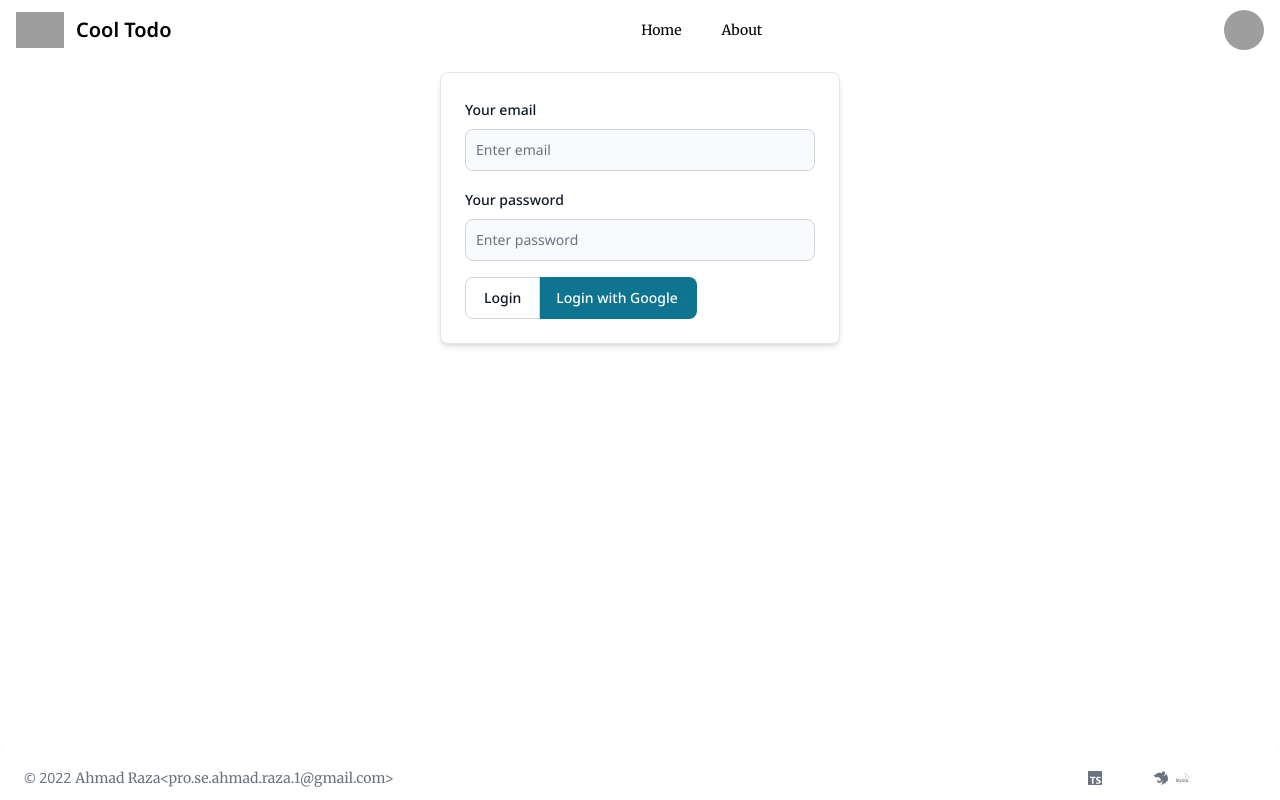
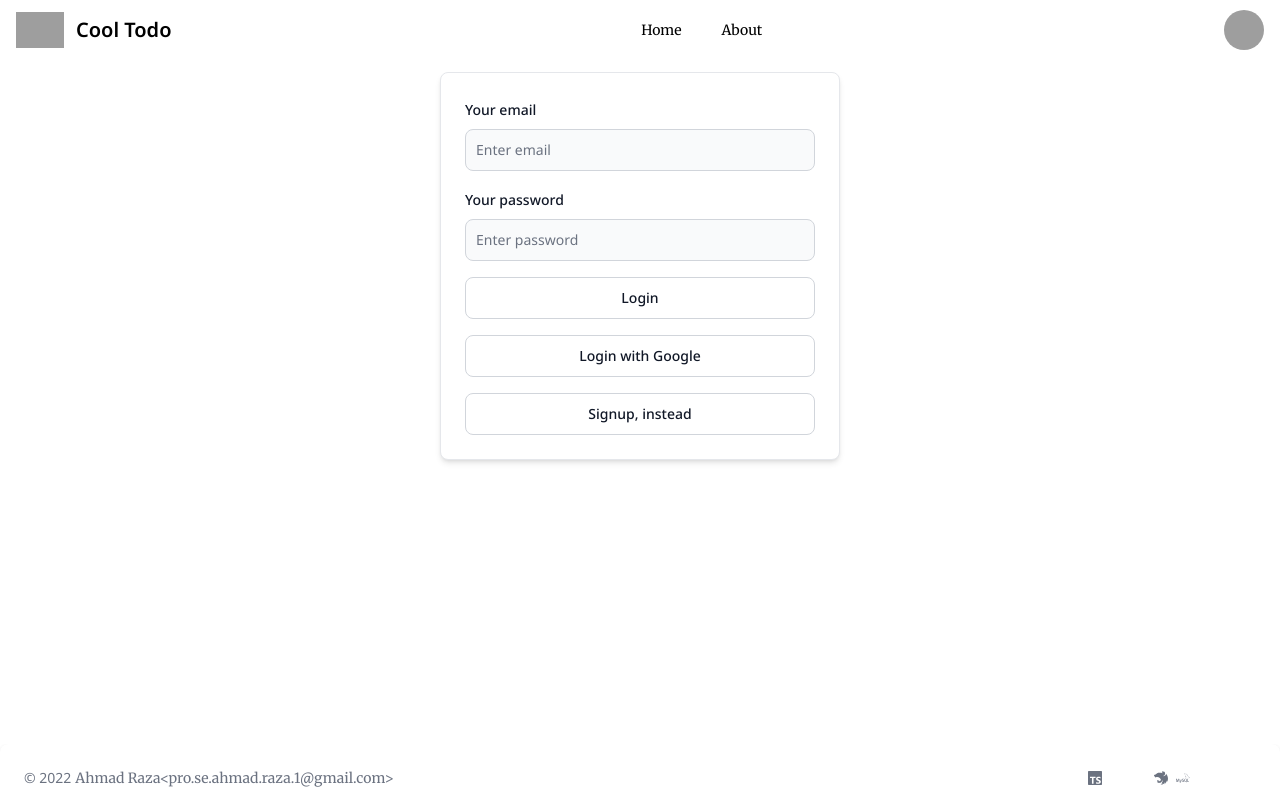
Before and after one commit to ar124official2019/cool-todo, a React (Vite) app in the folder client/: page /login in a window 1280 px wide. Built offline with nearby package versions, Linux system fonts and the light colour scheme; grey boxes are pictures that could not be loaded; some icons are missing.

Commit message:
Better UI

```diff
--- a/client/src/Auth/Login.tsx
+++ b/client/src/Auth/Login.tsx
@@ -119,14 +119,21 @@ export function Login() {
               </span>
             )}
 
-            <Button.Group>
-              <Button type="submit" color="light">
-                Login
-              </Button>
-              <Button type="button" onClick={loginWithGoogle}>
-                Login with Google
-              </Button>
-            </Button.Group>
+            <Button type="submit" color="light">
+              Login
+            </Button>
+
+            <Button type="button" onClick={loginWithGoogle} color="light">
+              Login with Google
+            </Button>
+
+            <Button
+              type="button"
+              onClick={() => navigate("/signup")}
+              color="light"
+            >
+              Signup, instead
+            </Button>
           </form>
         </Card>
       </div>
--- a/client/src/Auth/Signup.tsx
+++ b/client/src/Auth/Signup.tsx
@@ -118,11 +118,17 @@ export function Signup() {
               </span>
             )}
 
-            <Button.Group>
-              <Button type="submit" color="light">
-                Signup
-              </Button>
-            </Button.Group>
+            <Button type="submit" color="light">
+              Signup
+            </Button>
+
+            <Button
+              type="button"
+              onClick={() => navigate("/login")}
+              color="light"
+            >
+              Login, instead
+            </Button>
           </form>
         </Card>
       </div>
```
